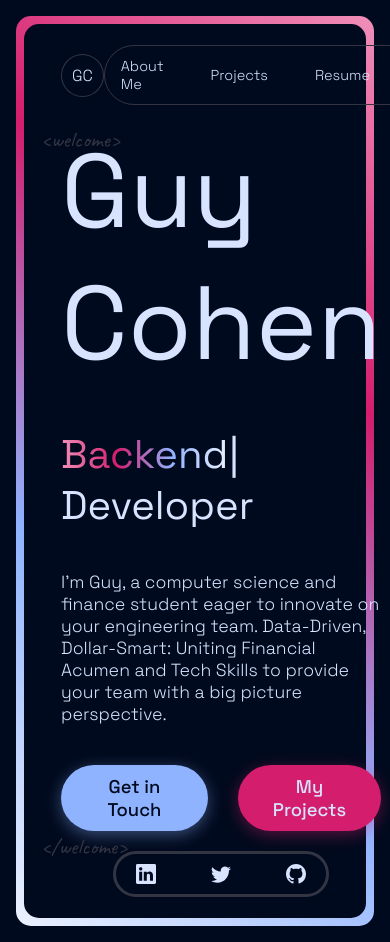
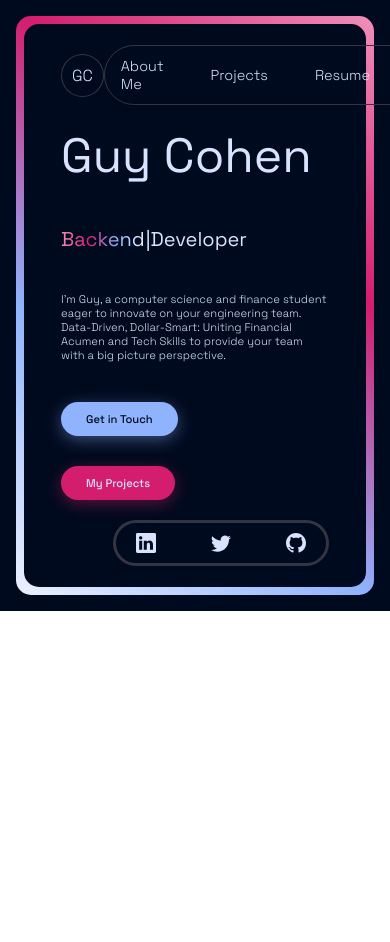
Before and after one commit to guycdev/portfolio-old, a React (Vite) app: page / in a window 390 px wide. After the commit the page ends 844 px from the top, so only its background shows below. Built offline with nearby package versions, Linux system fonts and the light colour scheme.

Commit message:
added responsivnes to hero page

```diff
--- a/src/index.css
+++ b/src/index.css
@@ -389,6 +389,30 @@ input:focus {
   box-shadow: var(--box-shadow);
 }
 
+@media (max-width: 1150px) {
+  .main-heading {
+    font-size: 4.5rem;
+  }
+  .typewriter {
+    font-size: 2rem;
+  }
+  .subheading {
+    font-size: 1rem;
+  }
+}
+
+@media (max-width: 1110px) {
+  .main-heading {
+    font-size: 3.5rem;
+  }
+  .typewriter {
+    font-size: 1.5rem;
+  }
+  .subheading {
+    font-size: 0.9rem;
+  }
+}
+
 @media (max-width: 840px) {
   .resume-marquee > div > * {
     max-width: 400px !important;
@@ -421,6 +445,15 @@ input:focus {
   }
 }
 
+@media (max-width: 500px) {
+  .main-heading {
+    font-size: 4rem;
+  }
+  .typewriter {
+    font-size: 1.75rem;
+  }
+}
+
 @media (max-width: 475px) {
   .resume-marquee > div > * {
     max-width: 250px !important;
@@ -428,6 +461,26 @@ input:focus {
   .resume-marquee svg {
     width: 15px;
     height: 15px;
+  }
+}
+
+@media (max-width: 460px) {
+  .main-heading {
+    font-size: 3.5rem;
+  }
+  .typewriter {
+    font-size: 1.5rem;
+  }
+}
+@media (max-width: 420px) {
+  .main-heading {
+    font-size: 3rem;
+  }
+  .typewriter {
+    font-size: 1.25rem;
+  }
+  .subheading {
+    font-size: 0.7rem;
   }
 }
 
--- a/src/sections/Hero/Hero.module.css
+++ b/src/sections/Hero/Hero.module.css
@@ -103,3 +103,76 @@
   display: flex;
   gap: 30px;
 }
+
+@media (max-width: 1150px) {
+  .container > *:nth-child(2)::before {
+    top: 60px;
+  }
+  .container > *:nth-child(2)::after {
+    bottom: 50px;
+  }
+}
+
+@media (max-width: 1110px) {
+  .container button {
+    padding: 10px 25px;
+    font-size: 1rem;
+  }
+}
+
+@media (max-width: 1060px) {
+  .wordContainer {
+    max-width: 400px;
+  }
+  .maskContainer {
+    -webkit-mask-position: 50% 30%;
+    mask-position: 50% 30%;
+  }
+}
+
+@media (max-width: 850px) {
+  .maskContainer {
+    -webkit-mask-position: 60% 30%;
+    mask-position: 60% 30%;
+  }
+}
+
+@media (max-width: 850px) {
+  .wordContainer {
+    max-width: 300px;
+  }
+  .maskContainer {
+    -webkit-mask-position: 60% 30%;
+    mask-position: 60% 30%;
+  }
+}
+
+@media (max-width: 760px) {
+  .container button {
+    font-size: 0.8rem;
+  }
+}
+
+@media (max-width: 730px) {
+  .wordContainer {
+    max-width: 275px;
+  }
+}
+
+@media (max-width: 700px) {
+  .wordAnimationContainer {
+    display: none;
+  }
+}
+
+@media (max-width: 475px) {
+  .container button {
+    font-size: 0.7rem;
+  }
+}
+
+@media (max-width: 390px) {
+  .btnContainer {
+    flex-direction: column;
+  }
+}
```
